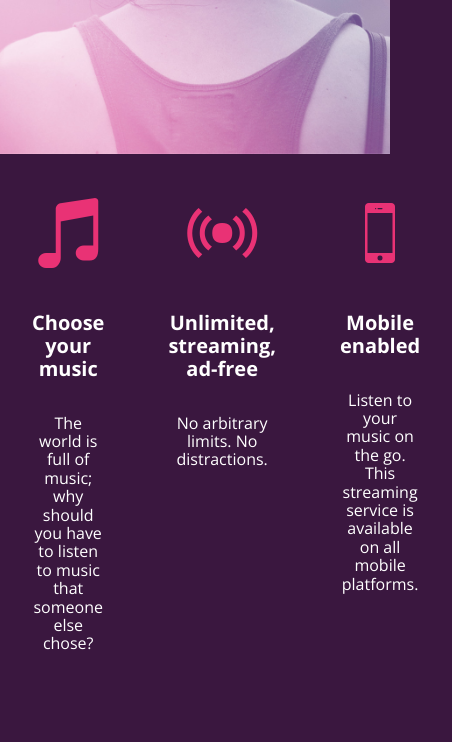
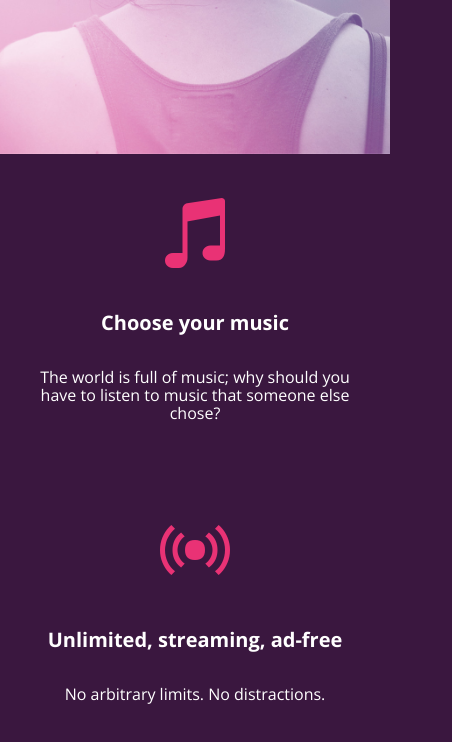
Before and after one commit to Weatherman0725/bloc-jams, a plain HTML site: page index.html in a window 390 px wide. Shown: the part 562-1304 px from the top of the page, 452 px wide, since content can reach past the window. Before the commit the page ends 1263 px from the top, so only its background shows below. Drawn offline with nearby package versions, Linux system fonts and the light colour scheme.

Commit message:
complete checkpoint 4 html css responsiveness

```diff
--- a/index.html
+++ b/index.html
@@ -2,10 +2,11 @@
  <html>
      <head>
          <title>Bloc Jams</title>
+         <meta name="viewport" content="width=device-width, initial-scale=1">
          <link rel="stylesheet" type="text/css" href="http://fonts.googleapis.com/css?family=Open+Sans:400,800,600,700,300">
          <link rel="stylesheet" type="text/css" href="http://code.ionicframework.com/ionicons/2.0.1/css/ionicons.min.css">
          <link rel="stylesheet" type="text/css" href="styles/normalize.css">
-         <link rel="stylesheet" type="text/css" href="styles/main.css">
+         <link rel="stylesheet" type="text/css" href="styles/landing.css">
 
      </head>
      <body class="landing">
@@ -17,18 +18,18 @@
              <h1>Bloc Jams</h1>
              <h3 class="hero-title">Turn the music up!</h3>
          </section>
-         <section class="selling-points"> <!-- selling points -->
-             <div class="point">
+         <section class="selling-points container"> <!-- selling points -->
+             <div class="point column third">
                  <span class="ion-music-note"></span>
                  <h5 class="point-title">Choose your music</h5>
                  <p class="point-description">The world is full of music; why should you have to listen to music that someone else chose?</p>
              </div>
-             <div class="point">
+             <div class="point column third">
                  <span class="ion-radio-waves"></span>
                  <h5 class="point-title">Unlimited, streaming, ad-free</h5>
                  <p class="point-description">No arbitrary limits. No distractions.</p>
              </div>
-             <div class="point">
+             <div class="point column third">
                  <span class="ion-iphone"></span>
                  <h5 class="point-title">Mobile enabled</h5>
                  <p class="point-description">Listen to your music on the go. This streaming service is available on all mobile platforms.</p>
--- /dev/null
+++ b/styles/landing.css
@@ -0,0 +1,77 @@
+*, *::before, *::after {
+    -moz-box-sizing: border-box;
+    -webkit-box-sizing: border-box;
+    box-sizing: border-box;
+}
+
+html {
+     height: 100%; /* makes sure our HTML takes up 100% of the browser window */
+     font-size: 100%;
+ }
+
+ body {
+     font-family: 'Open Sans'; /* sets our font to the "Open Sans" typeface */
+     color: white;             /* sets the text color to white */
+     min-height: 100%;         /* says the height of the body must be, at minimum, 100% of the window */
+ }
+
+ body.landing {
+     background-color: rgb(58,23,63); /* sets the background color to an RGB value (see below) */
+ }
+.navbar {
+     padding: 0.5rem;
+     background-color: rgb(101,18,95);
+ }
+
+ .navbar .logo {
+     position: relative; /* positioning will be explained in a resource */
+     left: 2rem;
+ }
+
+.hero-content {
+     position: relative; /* positioning will be explained in a resource */
+     min-height: 600px;  /* hero content element must be _at least_ 600 pixels */
+     background-image: url(../assets/images/bloc_jams_bg.jpg);
+     background-repeat: no-repeat;
+     background-position: center center;
+     background-size: cover;
+ }
+
+ .hero-content .hero-title {
+     position: absolute;             /* positioning will be explained in a resource */
+     top: 40%;                       /* positioning will be explained in a resource */
+     -webkit-transform: translateY(-50%);
+     -moz-transform: translateY(-50%);
+     -ms-transform: translateY(-50%);
+     transform: translateY(-50%);
+     width: 100%;                    /* makes sure the title inhabits the full width of its container */
+     text-align: center;             /* aligns text in the horizontal center of the element */
+     font-size: 4rem;                /* specifies the size of the font in root em units */
+     font-weight: 300;               /* makes the font thinner or lighter weight */
+     text-transform: uppercase;      /* transforms the text to be all uppercase lettering */
+     letter-spacing: 0.5rem;         /* puts 0.5 root ems worth of space between each letter */
+     text-shadow: 1px 1px 0px rgb(58,23,63); /* creates a shadow underneath the text for readability over the image */
+ }
+
+.selling-points {
+     position: relative;
+
+
+ }
+
+ .point {
+     position: relative;
+     padding: 2rem;
+     text-align: center;
+ }
+
+ .point .point-title {
+     font-size: 1.25rem;
+ }
+
+ .ion-music-note,
+ .ion-radio-waves,
+ .ion-iphone {
+     color: rgb(233,50,117);
+     font-size: 5rem;
+ }
--- a/styles/main.css
+++ b/styles/main.css
@@ -1,76 +1,52 @@
+*, *:before, *:after {
+    -moz-box-sizing: border-box;
+    -webkit-box-sizing: border-box;
+    box-sizing: border-box;
+}
+
 html {
-     height: 100%; /* makes sure our HTML takes up 100% of the browser window */
+    height: 100%;
     font-size: 100%;
 }
 
 body {
-     font-family: 'Open Sans'; /* sets our font to the "Open Sans" typeface */
-     color: white;             /* sets the text color to white */
-     min-height: 100%;         /* says the height of the body must be, at minimum, 100% of the window */
+    font-family: 'Open Sans';
+    color: white;
+    min-height: 100%;
 }
 
- body.landing {
-     background-color: rgb(58,23,63); /* sets the background color to an RGB value (see below) */
- }
 .navbar {
     padding: 0.5rem;
     background-color: rgb(101,18,95);
 }
 
- .navbar .logo {
-     position: relative; /* positioning will be explained in a resource */
+.navbar > .logo {
+    position: relative;
     left: 2rem;
 }
 
-.hero-content {
-     position: relative; /* positioning will be explained in a resource */
-     min-height: 600px;  /* hero content element must be _at least_ 600 pixels */
-     background-image: url(../assets/images/bloc_jams_bg.jpg);
-     background-repeat: no-repeat;
-     background-position: center center;
-     background-size: cover;
+.container {
+    margin: 0 auto;
+    max-width: 64rem;
 }
 
- .hero-content .hero-title {
-     position: absolute;             /* positioning will be explained in a resource */
-     top: 40%;                       /* positioning will be explained in a resource */
-     -webkit-transform: translateY(-50%);
-     -moz-transform: translateY(-50%);
-     -ms-transform: translateY(-50%);
-     transform: translateY(-50%);
-     width: 100%;                    /* makes sure the title inhabits the full width of its container */
-     text-align: center;             /* aligns text in the horizontal center of the element */
-     font-size: 4rem;                /* specifies the size of the font in root em units */
-     font-weight: 300;               /* makes the font thinner or lighter weight */
-     text-transform: uppercase;      /* transforms the text to be all uppercase lettering */
-     letter-spacing: 0.5rem;         /* puts 0.5 root ems worth of space between each letter */
-     text-shadow: 1px 1px 0px rgb(58,23,63); /* creates a shadow underneath the text for readability over the image */
+@media (min-width 640px) {
+    html {font-size: 112%;}
+
+    .column {
+        float: left;
+        padding-left: 1rem;
+        padding-right: 1rem;
     }
 
-.selling-points {
-     position: relative;
-     display: table;
-     width: 100%;
-     -webkit-box-sizing: border-box;
-     -moz-box-sizing: border-box;
-     box-sizing: border-box; /* we'll explain this in a resource */
+     .column.full { width: 100%; }
+     .column.two-thirds { width: 66.7%; }
+     .column.half { width: 50%; }
+     .column.third { width: 33.3%; }
+     .column.fourth { width: 25%; }
+     .column.flow-opposite { float: right; }
 }
 
- .point {
-     display: table-cell;
-     position: relative;
-     width: 33.3%;
-     padding: 2rem;
-     text-align: center;
+@media (min-width 1024px) {
+    html {font-size: 120%;}
 }
-
- .point .point-title {
-     font-size: 1.25rem;
- }
-
- .ion-music-note,
- .ion-radio-waves,
- .ion-iphone {
-     color: rgb(233,50,117);
-     font-size: 5rem;
- }
```
Lines whose indentation alone changed are shown as unchanged.
